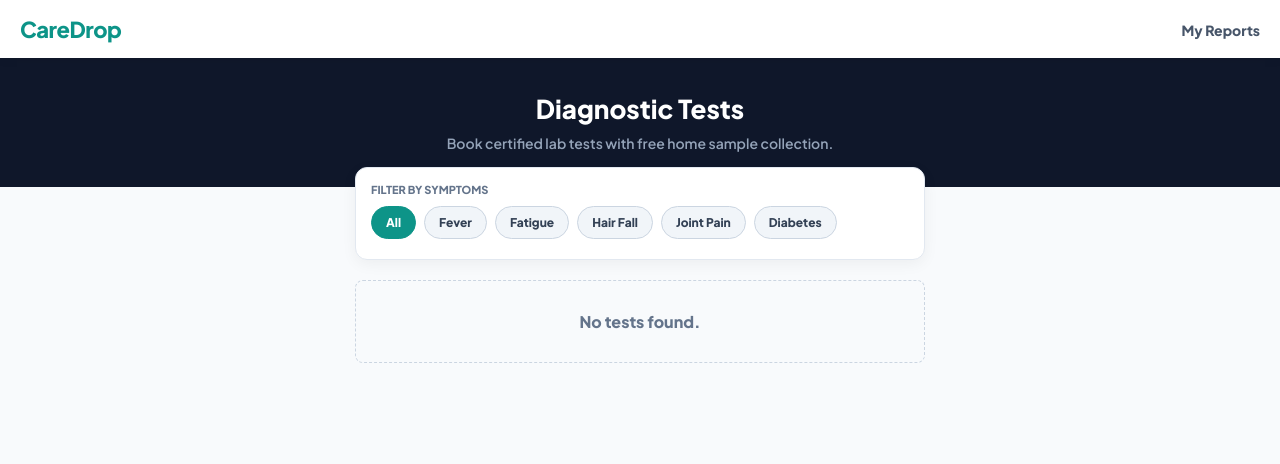
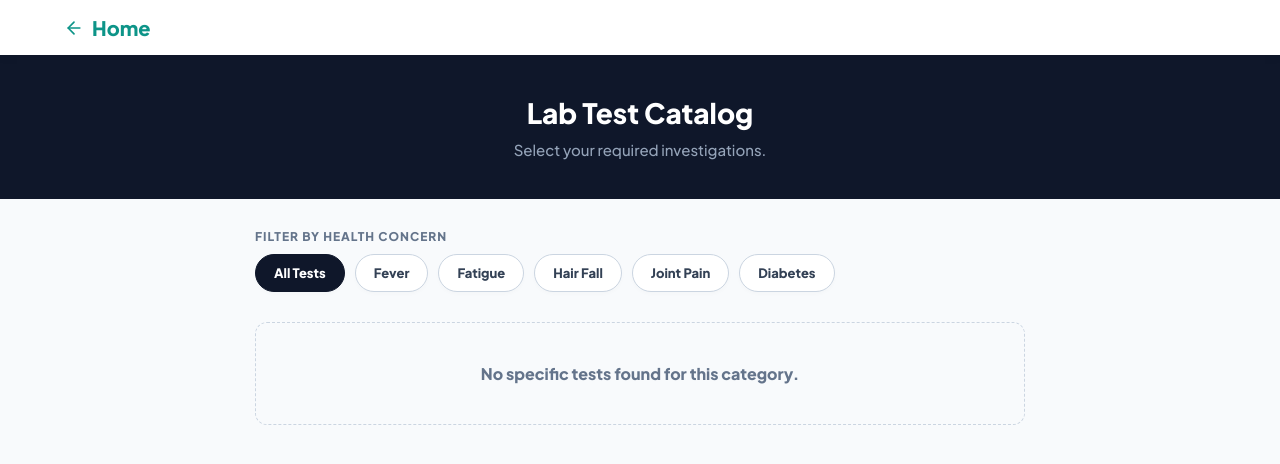
Before and after one commit to lab81617-del/caredrop-website, a Flask app: template templates/tests.html in a window 1280 px wide. Shown: the top 464 px of the page. Run offline with Flask 3, Linux system fonts and the light colour scheme; the template is opened without the code that fills it: most values are stand-ins (such as "Sample title", 1, 10 or a date in 2020); some libraries are stand-ins or nearby versions.

Commit message:
Update tests.html

```diff
--- a/templates/tests.html
+++ b/templates/tests.html
@@ -3,67 +3,72 @@
 <head>
     <meta charset="UTF-8">
     <meta name="viewport" content="width=device-width, initial-scale=1.0">
-    <title>Book Diagnostics | CareDrop</title>
+    <title>Lab Test Catalog | CareDrop</title>
     <link href="https://fonts.googleapis.com/css2?family=Plus+Jakarta+Sans:wght@500;600;700;800&display=swap" rel="stylesheet">
+    <script src="https://unpkg.com/lucide@latest"></script>
     <style>
         * { font-family: 'Plus Jakarta Sans', sans-serif !important; box-sizing: border-box; }
         body { background: #F8FAFC; margin: 0; padding: 0; color: #0F172A; }
 
-        .nav { background: white; padding: 15px 20px; display: flex; justify-content: space-between; align-items: center; box-shadow: 0 2px 10px rgba(0,0,0,0.05); position: sticky; top: 0; z-index: 100; }
-        .logo { font-size: 22px; font-weight: 800; color: #0D9488; text-decoration: none; letter-spacing: -0.5px; }
-        .nav-links a { margin-left: 15px; text-decoration: none; color: #475569; font-weight: 800; font-size: 14px; }
+        .nav { background: white; padding: 15px 5%; display: flex; justify-content: space-between; align-items: center; box-shadow: 0 2px 10px rgba(0,0,0,0.05); position: sticky; top: 0; z-index: 100; }
+        .logo { font-size: 20px; font-weight: 800; color: #0D9488; text-decoration: none; display: flex; align-items: center; gap: 8px; }
 
-        .hero { background: #0F172A; color: white; padding: 35px 20px; text-align: center; }
-        .hero h1 { margin: 0 0 10px 0; font-size: 26px; font-weight: 800; line-height: 1.2; }
-        .hero p { color: #94A3B8; font-size: 14px; font-weight: 600; max-width: 500px; margin: 0 auto; }
+        .page-header { background: #0F172A; color: white; padding: 40px 5%; text-align: center; }
+        .page-header h1 { margin: 0 0 10px 0; font-size: 28px; font-weight: 800; }
+        .page-header p { color: #94A3B8; font-size: 15px; margin: 0; font-weight: 500; }
 
-        .container { max-width: 600px; margin: -20px auto 100px auto; padding: 0 15px; position: relative; z-index: 10; }
+        .container { max-width: 800px; margin: 30px auto 100px auto; padding: 0 15px; }
 
-        .symptom-card { background: white; border-radius: 12px; padding: 15px; box-shadow: 0 4px 15px rgba(0,0,0,0.05); margin-bottom: 20px; border: 1px solid #E2E8F0; }
-        .symptom-filters { display: flex; overflow-x: auto; gap: 8px; padding-bottom: 5px; -webkit-overflow-scrolling: touch; scrollbar-width: none; }
+        .filter-section { margin-bottom: 25px; }
+        .filter-title { font-size: 12px; font-weight: 800; color: #64748B; margin-bottom: 10px; text-transform: uppercase; letter-spacing: 1px; }
+        .symptom-filters { display: flex; overflow-x: auto; gap: 10px; padding-bottom: 5px; scrollbar-width: none; }
         .symptom-filters::-webkit-scrollbar { display: none; }
-        .symptom-btn { background: #F1F5F9; border: 1px solid #CBD5E1; padding: 8px 14px; border-radius: 50px; font-weight: 800; font-size: 12px; color: #334155; cursor: pointer; transition: 0.2s; white-space: nowrap; }
-        .symptom-btn.active { background: #0D9488; color: white; border-color: #0D9488; }
+        .symptom-btn { background: white; border: 1px solid #CBD5E1; padding: 10px 18px; border-radius: 50px; font-weight: 800; font-size: 13px; color: #334155; cursor: pointer; transition: 0.2s; white-space: nowrap; box-shadow: 0 2px 4px rgba(0,0,0,0.02); }
+        .symptom-btn.active { background: #0F172A; color: white; border-color: #0F172A; }
 
         .test-list { display: flex; flex-direction: column; gap: 15px; }
-        .test-item { background: white; border: 1px solid #E2E8F0; border-radius: 12px; padding: 18px; box-shadow: 0 2px 8px rgba(0,0,0,0.02); }
-        .test-name { font-size: 16px; font-weight: 800; color: #0F172A; text-transform: capitalize; margin-bottom: 8px; line-height: 1.3; }
-        .test-meta { display: flex; flex-wrap: wrap; gap: 8px; font-size: 11px; font-weight: 800; color: #64748B; margin-bottom: 12px; text-transform: uppercase; }
-        .fasting-badge { color: #C2410C; background: #FFF7ED; padding: 3px 6px; border-radius: 4px; border: 1px solid #FFEDD5; }
+        .test-item { background: white; border: 1px solid #E2E8F0; border-radius: 12px; padding: 20px; box-shadow: 0 4px 6px rgba(0,0,0,0.02); }
+        .test-header { display: flex; justify-content: space-between; align-items: flex-start; margin-bottom: 15px; }
+        .test-name { font-size: 18px; font-weight: 800; color: #0F172A; text-transform: capitalize; margin: 0 0 8px 0; line-height: 1.3; }
+        .test-meta { display: flex; gap: 10px; font-size: 12px; font-weight: 800; color: #64748B; text-transform: uppercase; }
+        .fasting-badge { color: #C2410C; background: #FFF7ED; padding: 4px 8px; border-radius: 4px; border: 1px solid #FFEDD5; }
 
-        .param-list { background: #F8FAFC; border-radius: 6px; padding: 10px; font-size: 12px; color: #475569; font-weight: 600; line-height: 1.5; margin-bottom: 15px; border: 1px dashed #CBD5E1; }
+        .param-list { background: #F8FAFC; border-radius: 8px; padding: 12px 15px; font-size: 13px; color: #475569; font-weight: 500; line-height: 1.6; margin-bottom: 20px; border: 1px solid #E2E8F0; }
+        .param-list strong { color: #0F172A; font-weight: 800; }
 
-        .test-action { background: #F1F5F9; padding: 12px; border-radius: 8px; display: flex; flex-direction: column; gap: 10px; }
-        .lab-select { width: 100%; padding: 10px; border: 1px solid #CBD5E1; border-radius: 6px; font-size: 13px; font-weight: 800; color: #0F172A; background: white; outline: none; }
-        .price-row { display: flex; justify-content: space-between; align-items: center; }
-        .price-display { font-size: 20px; font-weight: 800; color: #0D9488; }
-        .btn-add { background: #0F172A; color: white; border: none; padding: 10px 20px; border-radius: 6px; font-weight: 800; font-size: 13px; cursor: pointer; transition: 0.2s; }
-        .btn-add.added { background: #166534; }
+        .action-row { background: #F1F5F9; padding: 15px; border-radius: 8px; display: flex; flex-wrap: wrap; gap: 15px; align-items: center; justify-content: space-between; }
+        .lab-select { flex: 1; min-width: 200px; padding: 12px; border: 1px solid #CBD5E1; border-radius: 6px; font-size: 14px; font-weight: 700; color: #0F172A; outline: none; }
+        .price-box { display: flex; align-items: center; gap: 20px; }
+        .price-display { font-size: 22px; font-weight: 800; color: #0D9488; }
+        .btn-add { background: #0F172A; color: white; border: none; padding: 12px 24px; border-radius: 6px; font-weight: 800; font-size: 14px; cursor: pointer; transition: 0.2s; }
+        .btn-add.added { background: #16A34A; }
 
-        .floating-cart { position: fixed; bottom: 20px; left: 20px; right: 20px; background: #0D9488; color: white; padding: 16px 20px; border-radius: 12px; display: flex; justify-content: space-between; align-items: center; box-shadow: 0 10px 25px rgba(13,148,136,0.3); z-index: 1000; cursor: pointer; display: none; }
-        .cart-info { font-weight: 800; font-size: 14px; display: flex; align-items: center; gap: 10px; }
-        .cart-count { background: white; color: #0D9488; width: 22px; height: 22px; border-radius: 50%; display: flex; justify-content: center; align-items: center; font-size: 12px; font-weight: 800; }
+        .floating-cart { position: fixed; bottom: 20px; left: 50%; transform: translateX(-50%); width: 90%; max-width: 400px; background: #0D9488; color: white; padding: 15px 25px; border-radius: 50px; display: flex; justify-content: space-between; align-items: center; box-shadow: 0 10px 25px rgba(13,148,136,0.3); cursor: pointer; display: none; z-index: 1000; }
+        .cart-info { font-weight: 800; font-size: 15px; display: flex; align-items: center; gap: 12px; }
+        .cart-count { background: white; color: #0D9488; width: 26px; height: 26px; border-radius: 50%; display: flex; justify-content: center; align-items: center; font-size: 14px; font-weight: 800; }
+
+        @media (max-width: 600px) {
+            .action-row { flex-direction: column; align-items: stretch; }
+            .price-box { justify-content: space-between; }
+        }
     </style>
 </head>
 <body>
 
     <nav class="nav">
-        <a href="/" class="logo">CareDrop</a>
-        <div class="nav-links">
-            <a href="/my-bookings">My Reports</a>
-        </div>
+        <a href="/" class="logo"><i data-lucide="arrow-left" style="width: 20px; height: 20px;"></i> Home</a>
     </nav>
 
-    <div class="hero">
-        <h1>Diagnostic Tests</h1>
-        <p>Book certified lab tests with free home sample collection.</p>
+    <div class="page-header">
+        <h1>Lab Test Catalog</h1>
+        <p>Select your required investigations.</p>
     </div>
 
     <div class="container">
-        <div class="symptom-card">
-            <div style="font-size: 11px; font-weight: 800; color: #64748B; margin-bottom: 10px; text-transform: uppercase;">Filter by Symptoms</div>
-            <div class="symptom-filters" id="symptomFilters">
-                <button class="symptom-btn active" onclick="filterBySymptom('All', this)">All</button>
+        <div class="filter-section">
+            <div class="filter-title">Filter by Health Concern</div>
+            <div class="symptom-filters">
+                <button class="symptom-btn active" onclick="filterBySymptom('All', this)">All Tests</button>
                 <button class="symptom-btn" onclick="filterBySymptom('Fever', this)">Fever</button>
                 <button class="symptom-btn" onclick="filterBySymptom('Fatigue', this)">Fatigue</button>
                 <button class="symptom-btn" onclick="filterBySymptom('Hair Fall', this)">Hair Fall</button>
@@ -78,12 +83,14 @@
     <div class="floating-cart" id="floatingCart" onclick="window.location.href='/book'">
         <div class="cart-info">
             <div class="cart-count" id="cartCount">0</div>
-            <span>Items Added</span>
+            <span>Items Selected</span>
         </div>
-        <div style="font-weight: 800; font-size: 14px;">Proceed &rarr;</div>
+        <div style="font-weight: 800; font-size: 15px;">Proceed to Book &rarr;</div>
     </div>
 
     <script>
+        lucide.createIcons();
+
         const rawTests = [];
         {% for cat, tests in grouped_tests.items() %}
             {% for t in tests %}
@@ -139,12 +146,12 @@
                 let params = paramData[test.id];
                 let paramHtml = '';
                 if(params && params.length > 0) {
-                    paramHtml = `<div class="param-list"><b>Investigations Included:</b> ${params.join(', ')}</div>`;
+                    paramHtml = `<div class="param-list"><strong>Parameters Included:</strong> ${params.join(', ')}</div>`;
                 }
 
                 html += `
                     <div class="test-item">
-                        <div class="test-name">${test.name}</div>
+                        <h2 class="test-name">${test.name}</h2>
                         <div class="test-meta">
                             <span>${test.category}</span>
                             ${test.fasting && test.fasting.toLowerCase() !== 'none' ? `<span class="fasting-badge">${test.fasting}</span>` : ''}
@@ -152,14 +159,14 @@
 
                         ${paramHtml}
 
-                        <div class="test-action">
+                        <div class="action-row">
                             <select class="lab-select" id="select-${test.id}" onchange="updatePrice('${test.id}')" ${isAdded ? 'disabled' : ''}>
                                 ${selectOptions}
                             </select>
-                            <div class="price-row">
+                            <div class="price-box">
                                 <div class="price-display" id="price-${test.id}">₹${displayPrice}</div>
                                 <button class="btn-add ${isAdded ? 'added' : ''}" id="btn-${test.id}" onclick="toggleCart('${test.id}', '${test.name}')">
-                                    ${isAdded ? '✓ Added' : '+ Add'}
+                                    ${isAdded ? '✓ Added' : '+ Add Test'}
                                 </button>
                             </div>
                         </div>
@@ -167,7 +174,7 @@
                 `;
             });
 
-            container.innerHTML = html === '' ? `<div style="padding: 30px; text-align: center; color: #64748B; font-weight: 800; border: 1px dashed #CBD5E1; border-radius: 8px;">No tests found.</div>` : html;
+            container.innerHTML = html === '' ? `<div style="padding: 40px; text-align: center; color: #64748B; font-weight: 800; border: 1px dashed #CBD5E1; border-radius: 12px;">No specific tests found for this category.</div>` : html;
         }
 
         function updatePrice(testId) {
@@ -184,7 +191,7 @@
                 cart.splice(existingIndex, 1);
                 select.disabled = false;
                 btn.classList.remove('added');
-                btn.innerText = '+ Add';
+                btn.innerText = '+ Add Test';
             } else {
                 cart.push({ id: testId, name: testName, selectedLabId: select.value, labName: select.options[select.selectedIndex].getAttribute('data-name'), currentPrice: select.options[select.selectedIndex].getAttribute('data-price'), type: 'test' });
                 select.disabled = true;
```
